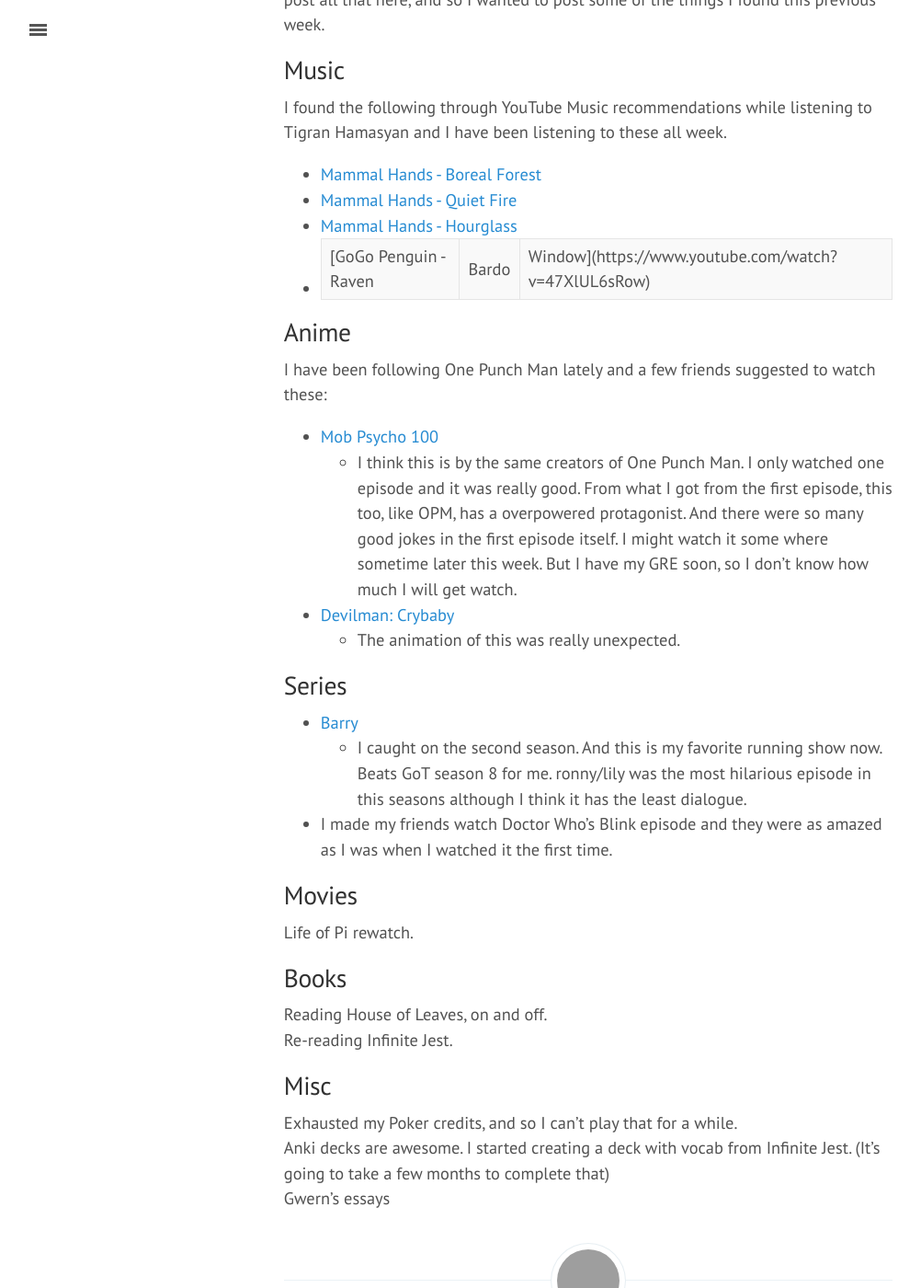
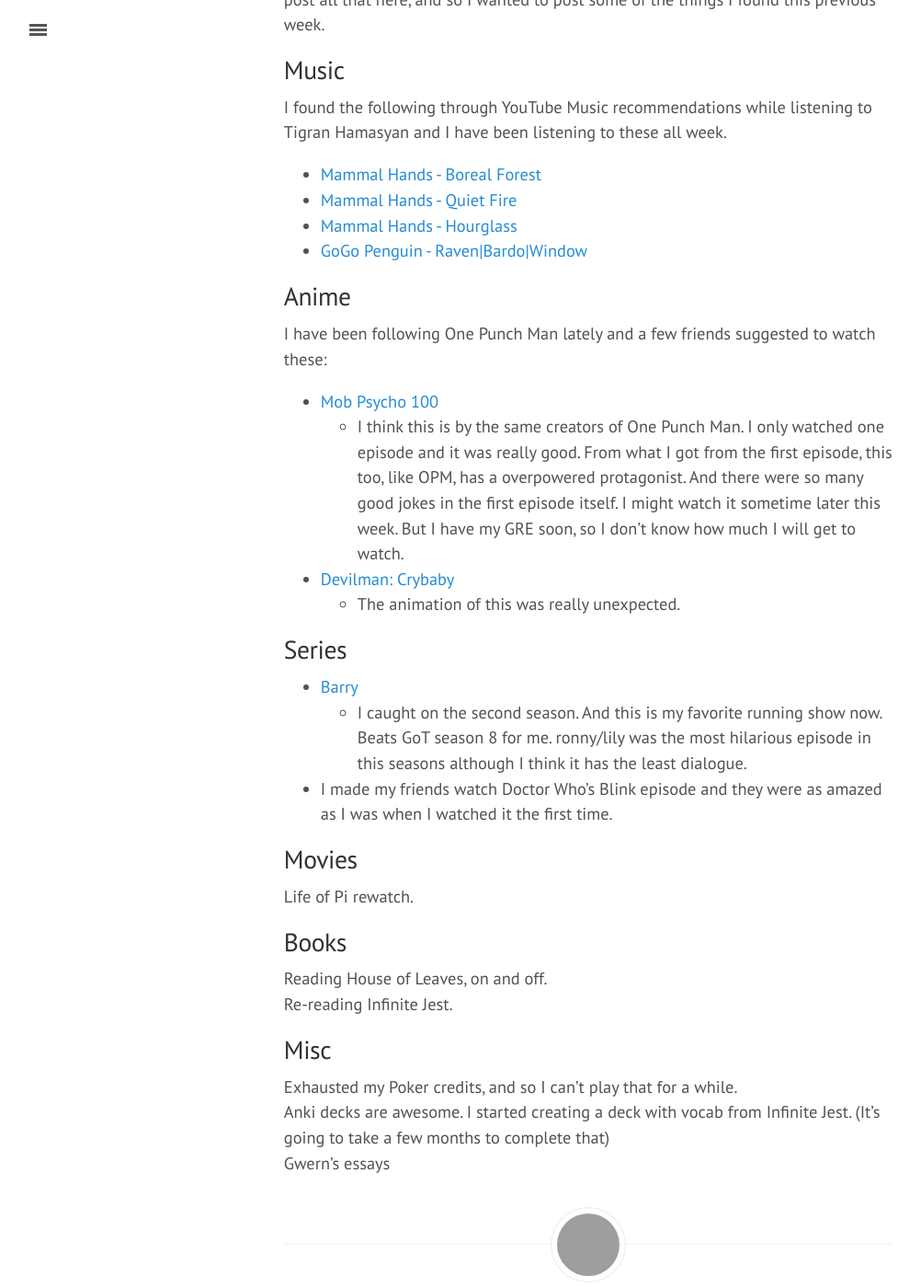
Before and after one commit to csanivar/csanivar.github.io, a Jekyll site: the page built from _posts/2019-05-19-this-week-in-may.md, in a window 1280 px wide and 1400 px high, scrolled down 349 px. Shown: the whole window at 92% size, without its empty margins (0-1002 px from the left). Built offline with Jekyll 4.4.1, drawn with Linux system fonts in a browser that asks for light colours; nearby versions of some CDN libraries; comment, search, counter and statistics services are not loaded; some of the changed text lies outside the part shown; grey boxes are pictures that could not be loaded.

Commit message:
Formatting changes

```diff
--- a/_posts/2019-05-19-this-week-in-may.md
+++ b/_posts/2019-05-19-this-week-in-may.md
@@ -16,12 +17,12 @@
 - [Mammal Hands - Boreal Forest](https://www.youtube.com/watch?v=bmjFJd6q4Es)
 - [Mammal Hands - Quiet Fire](https://www.youtube.com/watch?v=wpC5NRhLbuM)
 - [Mammal Hands - Hourglass](https://www.youtube.com/watch?v=z1GwbvxJ4aM)
-- [GoGo Penguin - Raven|Bardo|Window](https://www.youtube.com/watch?v=47XlUL6sRow)
+- [GoGo Penguin - Raven\|Bardo\|Window](https://www.youtube.com/watch?v=47XlUL6sRow)
 
 ## Anime
 I have been following One Punch Man lately and a few friends suggested to watch these:
 - [Mob Psycho 100](https://myanimelist.net/anime/32182/Mob_Psycho_100)
-  - I think this is by the same creators of One Punch Man. I only watched one episode and it was really good. From what I got from the first episode, this too, like OPM, has a overpowered protagonist. And there were so many good jokes in the first episode itself. I might watch it some where sometime later this week. But I have my GRE soon, so I don't know how much I will get watch.
+  - I think this is by the same creators of One Punch Man. I only watched one episode and it was really good. From what I got from the first episode, this too, like OPM, has a overpowered protagonist. And there were so many good jokes in the first episode itself. I might watch it sometime later this week. But I have my GRE soon, so I don't know how much I will get to watch.
 - [Devilman: Crybaby](https://myanimelist.net/anime/35120/Devilman__Crybaby)
   - The animation of this was really unexpected.
 
```
Also changed, not shown: other parts of _posts/2019-05-19-this-week-in-may.md (+1 -0 lines).
